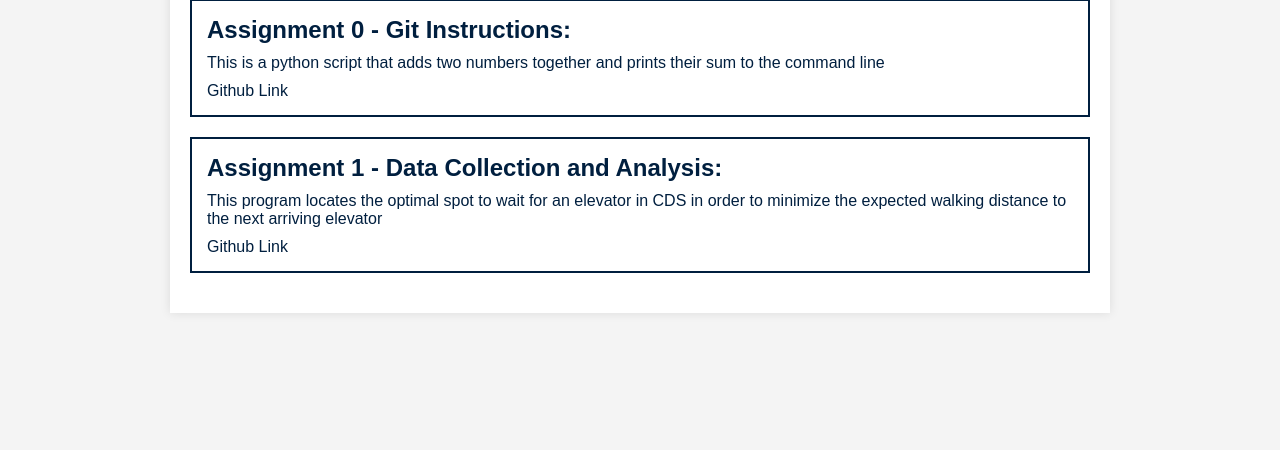
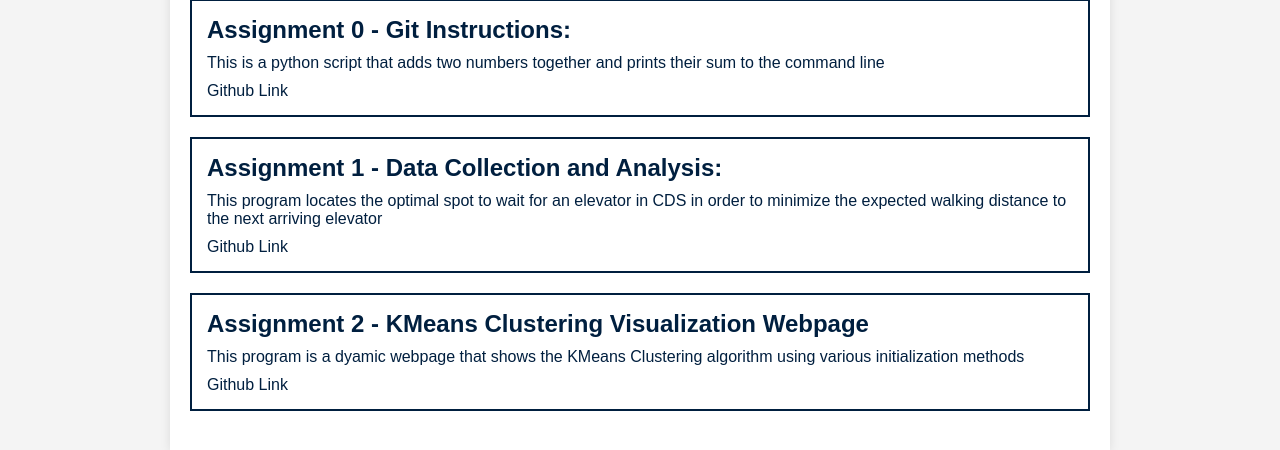
Before and after one commit to tan-aydemir/tan-aydemir.github.io, a plain HTML site: page assignments.html in a window 1280 px wide. Shown: the part 190-640 px from the top of the page. Drawn offline with Linux system fonts and the light colour scheme.

Commit message:
Added assignment 2

```diff
--- a/assignments.html
+++ b/assignments.html
@@ -37,6 +37,12 @@
             <a href="https://github.com/tan-aydemir/taydemir-assignment-1/tree/main" target="_blank">Github Link</a>
         </div>
 
+        <div class="assignment">
+            <h2>Assignment 2 - KMeans Clustering Visualization Webpage</h2>
+            <p>This program is a dyamic webpage that shows the KMeans Clustering algorithm using various initialization methods</p>
+            <a href="https://github.com/tan-aydemir/taydemir-assignment-2" target="_blank">Github Link</a>
+        </div>
+
     </section>
 </body>
 </html>
```
